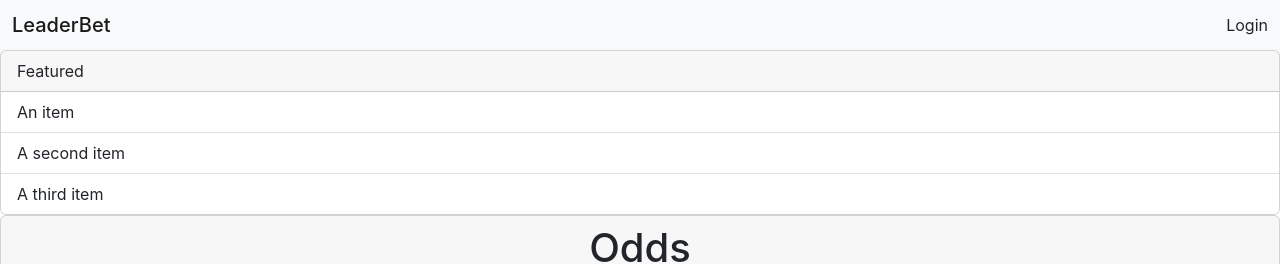
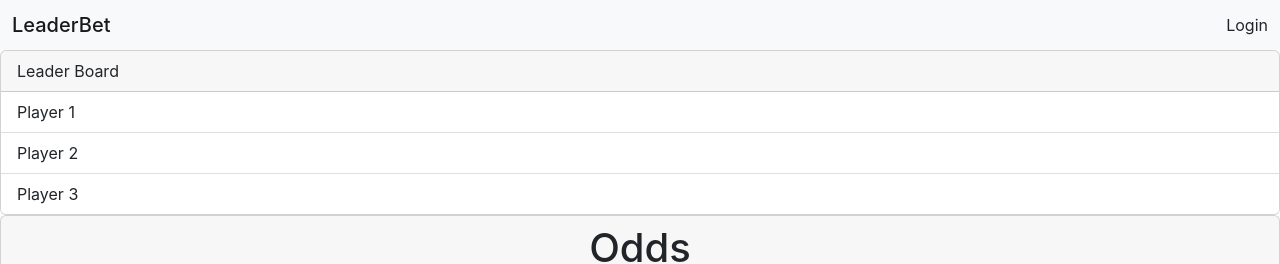
Before and after one commit to Matth5050/LeaderBet, a React (Create React App) app in the folder leader-bet/: page / in a window 1280 px wide. Shown: the top 264 px of the page. Built offline with nearby package versions, Linux system fonts and the light colour scheme.

Commit message:
edit leaderboard component

```diff
--- a/leader-bet/src/components/LeaderBoard.js
+++ b/leader-bet/src/components/LeaderBoard.js
@@ -5,12 +5,12 @@ function LeaderBoard() {
     <React.Fragment>
       <div class="card">
         <div class="card-header">
-          Featured
+          Leader Board
         </div>
         <ul class="list-group list-group-flush">
-          <li class="list-group-item">An item</li>
-          <li class="list-group-item">A second item</li>
-          <li class="list-group-item">A third item</li>
+          <li class="list-group-item">Player 1</li>
+          <li class="list-group-item">Player 2</li>
+          <li class="list-group-item">Player 3</li>
         </ul>
       </div>
 
```
